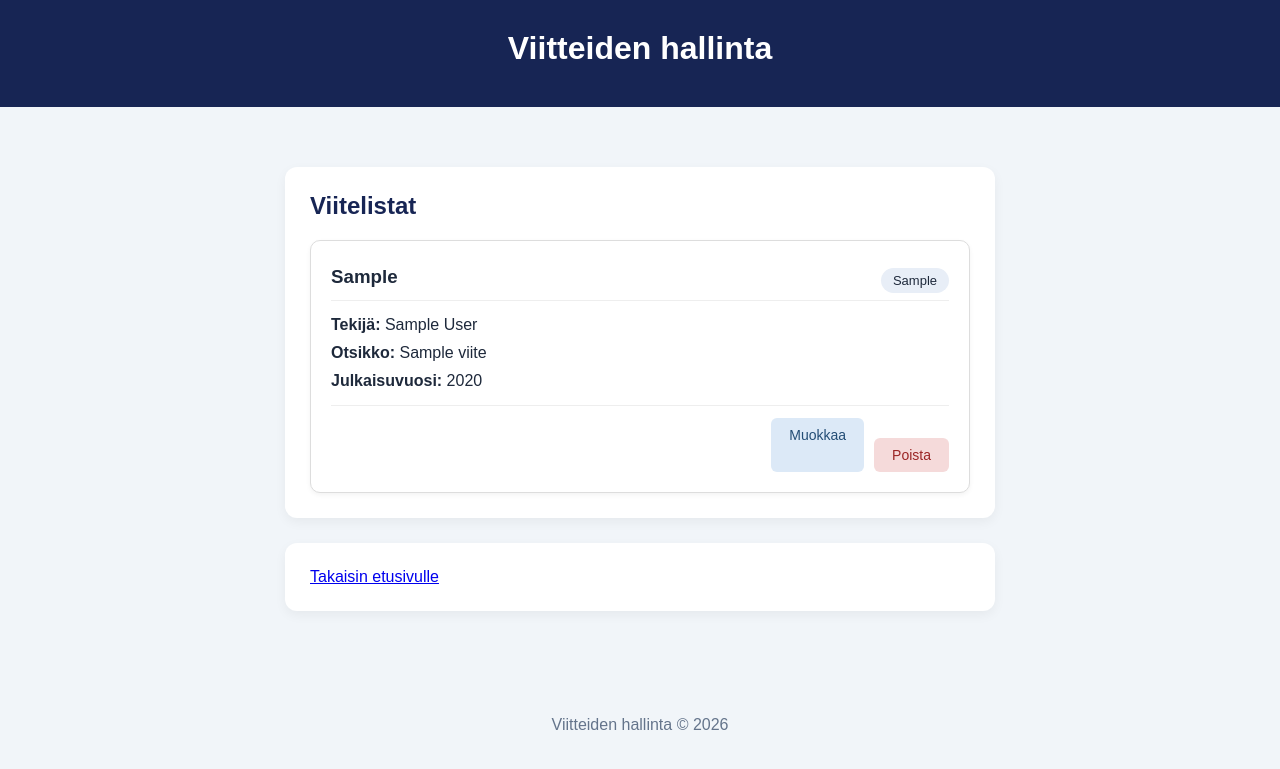
After one commit to Mari777L/ohtu_miniprojekti, a Flask app: template src/ohtu_miniprojekti/templates/viitelista.html in a window 1280 px wide. The commit adds this page. Shown: the top 769 px of the page. Run offline with Flask 3, Linux system fonts and the light colour scheme; the template is opened without the code that fills it: most values are stand-ins (such as "Sample title", 1, 10 or a date in 2020).

Commit message:
viitelistalle ja muokkaamiselle sivut ja db yhdistetty sen verran että sivujen vaihto toimii

```diff
--- a/src/ohtu_miniprojekti/app.py
+++ b/src/ohtu_miniprojekti/app.py
@@ -11,6 +11,7 @@ def index():
 @app.route("/viitteet", methods =["GET", "POST"])
 def lisaa_viite():
     if request.method == "POST":
+        citation_key = request.form.get("citation_key", "").strip()
         author = request.form.get("author", "").strip()
         title = request.form.get("title", "").strip()
         year = request.form.get("year", "").strip()
@@ -24,17 +25,18 @@ def lisaa_viite():
             flash("Vuosiluvun on oltava numero!")
             return redirect(url_for("index"))
 
-        tallenna_viite(author, title, year, reference_type)
+        tallenna_viite(citation_key, author, title, year, reference_type)
         flash("viite lisätty")
         return redirect(url_for("index"))
     return render_template("index.html")
 
-def tallenna_viite(author, title, year, reference_type):
+def tallenna_viite(citation_key, author, title, year, reference_type):
     with sqlite3.connect("viitteet.db") as conn:
         conn.execute(
             """
             CREATE TABLE IF NOT EXISTS viitteet (
                 id INTEGER PRIMARY KEY AUTOINCREMENT,
+                citation_key TEXT NOT NULL,
                 author TEXT NOT NULL,
                 title TEXT NOT NULL,
                 year INTEGER NOT NULL,
@@ -43,16 +45,87 @@ def tallenna_viite(author, title, year, reference_type):
             """
         )
         conn.execute(
-            "INSERT INTO viitteet (author, title, year, reference_type) "
-            "VALUES (?, ?, ?, ?)",
-            (author, title, int(year), reference_type),
+            "INSERT INTO viitteet (citation_key, author, title, year, reference_type) "
+            "VALUES (?, ?, ?, ?, ?)",
+            (citation_key, author, title, int(year), reference_type),
         )
     conn.close()
 
+def hae_viitteet():
+    with sqlite3.connect("viitteet.db") as conn:
+        conn.row_factory = sqlite3.Row
+
+        viitteet = conn.execute(
+            "SELECT * FROM viitteet ORDER BY id DESC"
+        ).fetchall()
+
+    return viitteet
+
 @app.route("/viitelista")
 def viitelista():
-#    viitteet = hae_viitteet()
+    viitteet = hae_viitteet()
     return render_template("viitelista.html", viitteet=viitteet)
+
+@app.route("/muokkaa/<int:id>", methods=["GET", "POST"])
+def muokkaa_viite(id):
+    with sqlite3.connect("viitteet.db") as conn:
+        conn.row_factory = sqlite3.Row
+
+        viite = conn.execute(
+            "SELECT * FROM viitteet WHERE id = ?",
+            (id,)
+        ).fetchone()
+
+        if viite is None:
+            flash("Viitettä ei löytynyt!")
+            return redirect(url_for("viitelista"))
+
+        if request.method == "POST":
+
+            citation_key = request.form.get("citation_key", "").strip()
+            author = request.form.get("author", "").strip()
+            title = request.form.get("title", "").strip()
+            year = request.form.get("year", "").strip()
+            reference_type = request.form.get("type", "").strip()
+
+
+            conn.execute("""
+                UPDATE viitteet
+                SET citation_key = ?,
+                    author = ?,
+                    title = ?,
+                    year = ?,
+                    reference_type = ?
+                WHERE id = ?
+            """, (
+                citation_key,
+                author,
+                title,
+                int(year),
+                reference_type,
+                id
+            ))
+
+            flash("Viite päivitetty!")
+            return redirect(url_for("viitelista"))
+
+    return render_template("muokkaa_viite.html", viite=viite)
+
+@app.route("/poista/<int:id>", methods=["POST"])
+def poista_viite(id):
+
+    with sqlite3.connect("viitteet.db") as conn:
+
+        conn.execute(
+            "DELETE FROM viitteet WHERE id = ?",
+            (id,)
+        )
+
+    flash("Viite poistettu!")
+
+    return redirect(url_for("viitelista"))
+
+
 
 if __name__ == "__main__":
     app.run(debug=True, host="0.0.0.0", port=5001)
--- a/src/ohtu_miniprojekti/static/style.css
+++ b/src/ohtu_miniprojekti/static/style.css
@@ -96,3 +96,74 @@ footer {
     color: #64748b;
     padding: 20px;
 }
+
+
+.viite-lista {
+    display: flex;
+    flex-direction: column;
+    gap: 15px;
+}
+
+.viite-moduuli {
+    background-color: white;
+    border: 1px solid #ddd;
+    border-radius: 10px;
+    padding: 20px;
+    box-shadow: 0 2px 5px rgba(0, 0, 0, 0.05);
+}
+
+.viite-otsikko {
+    display: flex;
+    justify-content: space-between;
+    align-items: center;
+    border-bottom: 1px solid #eee;
+    margin-bottom: 15px;
+}
+
+.viite-otsikko h3 {
+    margin: 5px 0 12px;
+}
+
+.viite-otsikko span {
+    background-color: #e8eef7;
+    padding: 5px 12px;
+    border-radius: 15px;
+    font-size: 13px;
+}
+
+.viite-moduuli p {
+    margin: 10px 0;
+}
+
+.viite-toiminnot {
+    display: flex;
+    justify-content: flex-end;
+    gap: 10px;
+    margin-top: 15px;
+    padding-top: 12px;
+    border-top: 1px solid #eee;
+}
+
+.muokkaa-nappi,
+.poista-nappi {
+    padding: 9px 18px;
+    border: none;
+    border-radius: 6px;
+    text-decoration: none;
+    font-size: 14px;
+    cursor: pointer;
+}
+
+.muokkaa-nappi {
+    background-color: #dce9f7;
+    color: #234d75;
+}
+
+.poista-nappi {
+    background-color: #f5dada;
+    color: #9b2525;
+}
+
+.viite-toiminnot form {
+    margin: 0;
+}
--- /dev/null
+++ b/src/ohtu_miniprojekti/templates/viitelista.html
@@ -0,0 +1,103 @@
+
+<!DOCTYPE html>
+<html lang="fi">
+<head>
+    <meta charset="UTF-8">
+    <meta name="viewport" content="width=device-width, initial-scale=1.0">
+
+    <title>Viitelista</title>
+
+    <link rel="stylesheet"
+          href="{{ url_for('static', filename='style.css') }}">
+</head>
+
+<body>
+
+    <header>
+        <h1>Viitteiden hallinta</h1>
+    </header>
+
+    <main>
+
+        <section class="card">
+
+            <h2>Viitelistat</h2>
+
+            {% if viitteet %}
+
+                <div class="viite-lista">
+
+                    {% for viite in viitteet %}
+
+                    <div class="viite-moduuli">
+
+                        <div class="viite-otsikko">
+                            <h3>{{ viite["citation_key"] }}</h3>
+                            <span>{{ viite["reference_type"] }}</span>
+                        </div>
+
+                        <p>
+                            <strong>Tekijä:</strong>
+                            {{ viite["author"] }}
+                        </p>
+
+                        <p>
+                            <strong>Otsikko:</strong>
+                            {{ viite["title"] }}
+                        </p>
+
+                        <p>
+                            <strong>Julkaisuvuosi:</strong>
+                            {{ viite["year"] }}
+                        </p>
+
+                        <!-- Muokkaa ja poista painikkeet -->
+
+                        <div class="viite-toiminnot">
+
+                            <a href="{{ url_for('muokkaa_viite', id=viite['id']) }}"
+                               class="muokkaa-nappi">
+                                Muokkaa
+                            </a>
+
+                            <form action="{{ url_for('poista_viite', id=viite['id']) }}"
+                                  method="POST"
+                                  onsubmit="return confirm('Haluatko varmasti poistaa tämän viitteen?');">
+
+                                <button type="submit"
+                                        class="poista-nappi">
+                                    Poista
+                                </button>
+
+                            </form>
+
+                        </div>
+
+                    </div>
+
+                    {% endfor %}
+
+                </div>
+
+            {% else %}
+
+                <p>Viitteitä ei ole vielä lisätty.</p>
+
+            {% endif %}
+
+        </section>
+
+        <section class="card">
+            <a href="{{ url_for('index') }}">
+                Takaisin etusivulle
+            </a>
+        </section>
+
+    </main>
+
+    <footer>
+        Viitteiden hallinta © 2026
+    </footer>
+
+</body>
+</html>
```
Also changed, not shown: src/ohtu_miniprojekti/templates/muokkaa_viite.html (added, +95 -0 lines).
